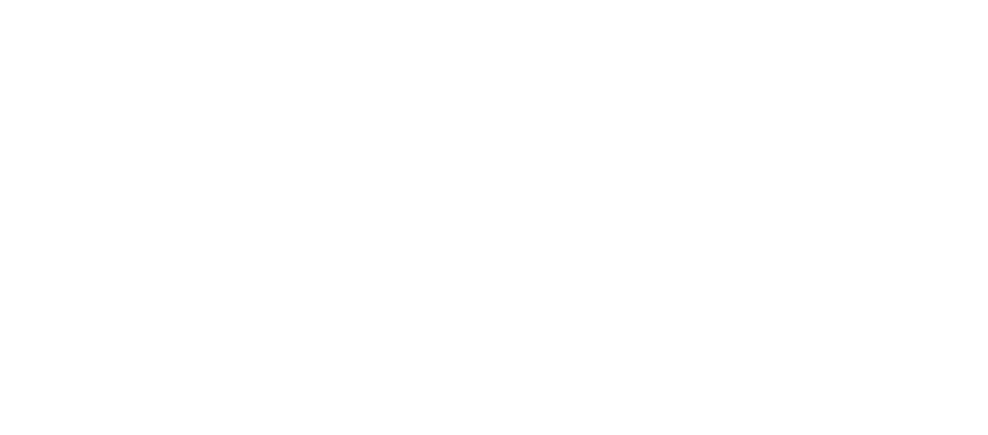
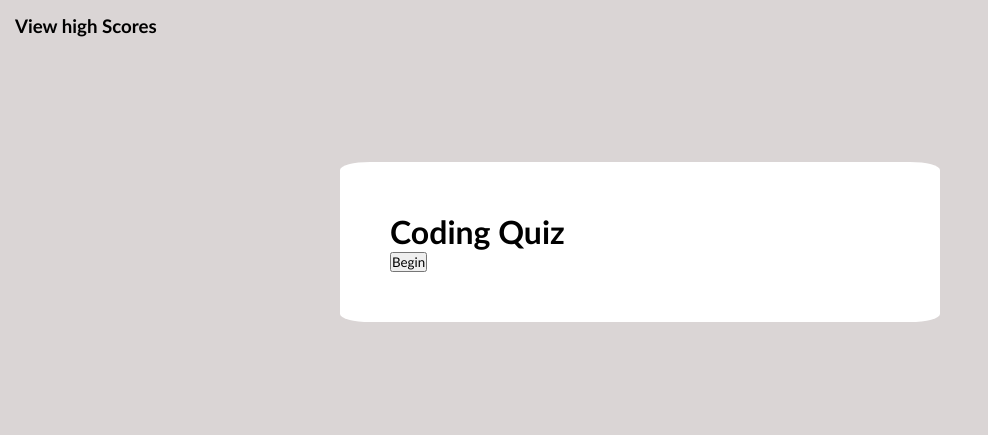
Before and after one commit to Otabek0111/Code-Quiz, a plain HTML site: page index.html in a window 1280 px wide. Shown: the whole page, without its empty margins (0-988 px from the left). Drawn offline with Linux system fonts and the light colour scheme.

Commit message:
updated readme, css, html

```diff
--- a/assets/css/style.css
+++ b/assets/css/style.css
@@ -0,0 +1,28 @@
+/* Universal styling for the webpage */
+* {
+    margin: 0;
+    padding: 0;
+    box-sizing: border-box;
+    font-family: 'Gill Sans', 'Gill Sans MT', 'Calibri', 'Trebuchet MS', sans-serif;
+}
+
+body {
+    background-color: rgb(218, 213, 213);
+}
+
+.box {
+    background-color: rgb(255, 255, 255);
+    margin: 110px auto;
+    padding: 50px;
+    width: 85%;
+    max-width: 600px;
+    border-radius: 5%;
+}
+.coding{
+    align-items: center;
+    justify-items: center;
+}
+.view-scores{
+    padding: 15px;
+
+}
--- a/index.html
+++ b/index.html
@@ -1,4 +1,25 @@
 <!DOCTYPE html>
+<html lang="en">
 <head>
+    <meta charset="UTF-8" />
+    <meta name="viewport" content="width=device-width, initial-scale=1.0" />
+    <meta http-equiv="X-UA-Compatible" content="ie=edge" />
+    <title> Coding Quiz </title>
+    <link rel="stylesheet" href="assets/css/style.css">
 
 </head>
+
+<body>
+    <h3 class="view-scores">View high Scores</h3>
+    <header class="box">
+    <h1 class = "coding" >Coding Quiz</h1>
+    <button class="begin-btn">Begin</button>
+
+    </header>
+
+</body>
+
+
+
+
+</html>
```
Also changed, not shown: 1 other file.
